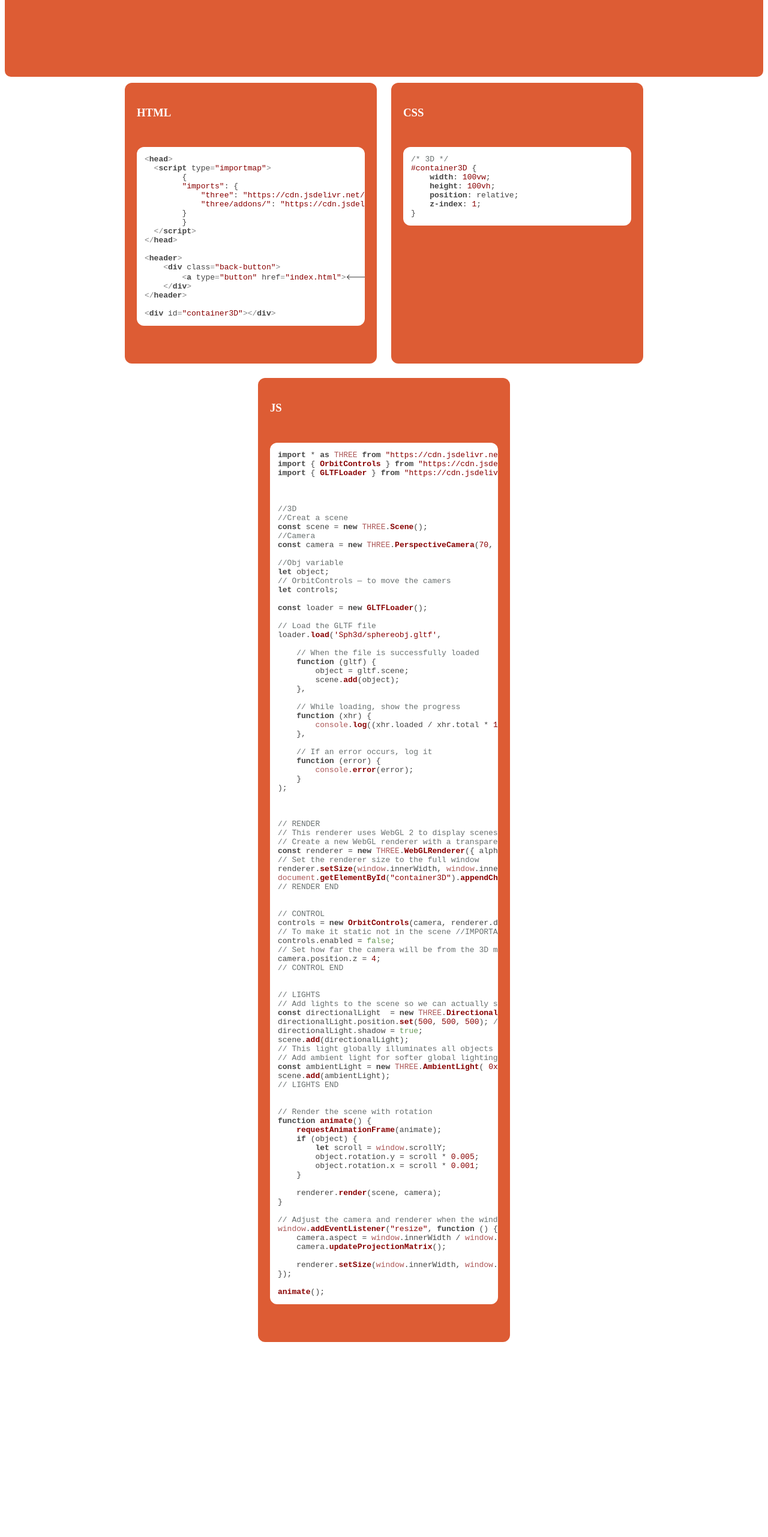
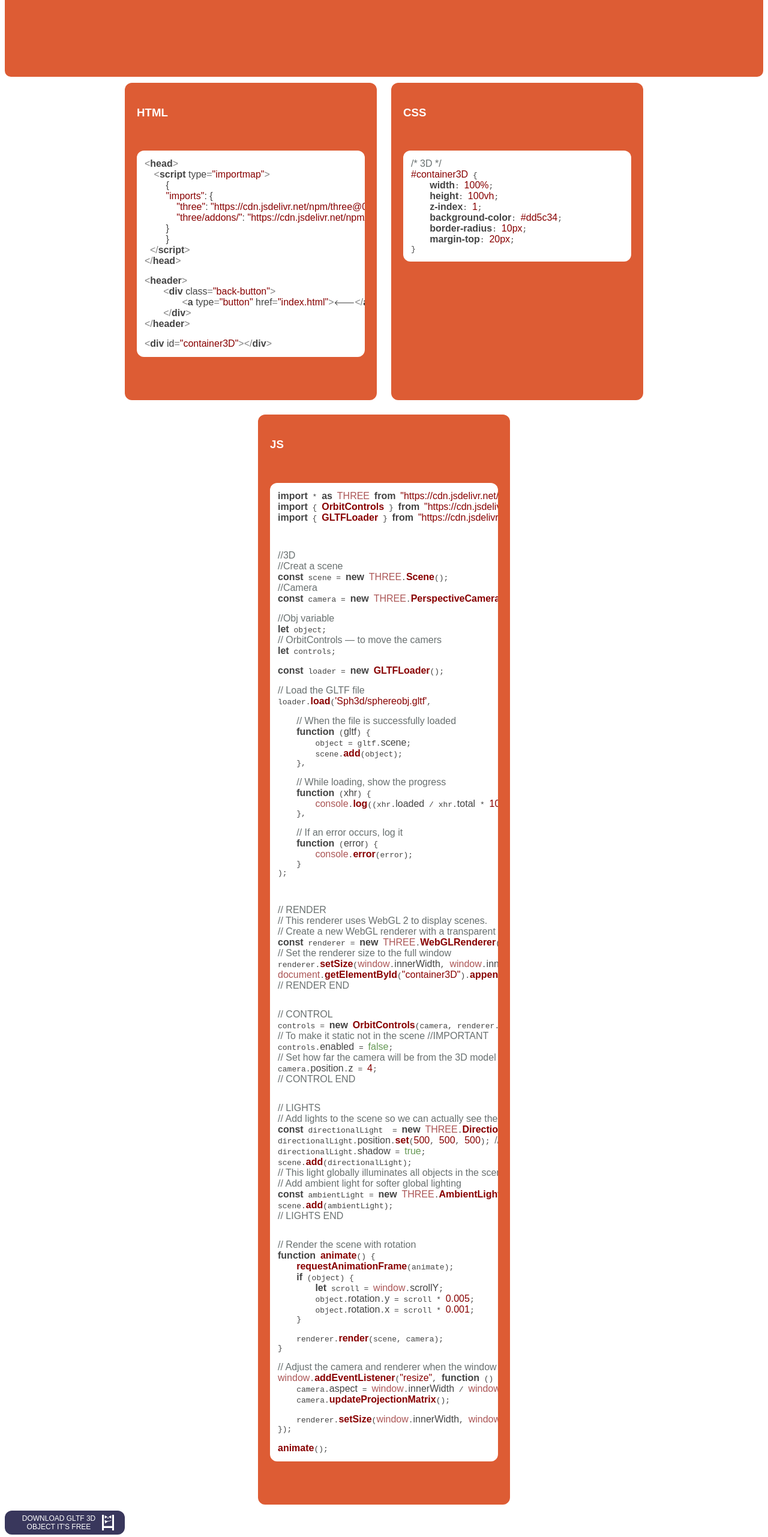
Before and after one commit to smuzaffarov/smuzaffarov.github.io, a website built with Vite: page third.html in a window 1280 px wide. Shown: the part 1140-3702 px from the top of the page at 60% size. Before the commit the page ends 3395 px from the top, so only its background shows below. Built offline with nearby package versions, Linux system fonts and the light colour scheme; a script that the page names is missing; a small style sheet from the web is missing.

Commit message:
Change Css and fixing bugs

```diff
--- a/cardStyle.css
+++ b/cardStyle.css
@@ -2,9 +2,12 @@
     box-sizing: border-box;
 }
 
+*:not(code) {
+    font-family: Arial, Helvetica, sans-serif !important;
+}
+
 h1 {
     color: white;
-    font-family: Arial, Helvetica, sans-serif;
 }
 
 header {
@@ -176,6 +179,8 @@ a.download-link {
     text-decoration: none;
     border-radius: 12px;
     transition: background-color 0.2s, transform 0.2s;
+    text-transform: uppercase;
+    font-size: 12px;
 
 }
 
@@ -207,6 +212,7 @@ a.download-link:hover {
 
 
 
+
 @media only screen and (max-width: 1264px) {
     header .back-button a{
         border: 2px solid #39375c;
--- a/first.html
+++ b/first.html
@@ -2,7 +2,8 @@
 <html lang="en">
     <head>
         <meta charset="UTF-8">
-        <title>Templates gallery</title>
+        <title>SEARCH BAR</title>
+        <link rel="icon" href="faviconwhiteback.svg">
         <link rel="stylesheet" href="cardStyle.css">
         <script src="main.js"></script>
 
--- a/third.html
+++ b/third.html
@@ -2,7 +2,8 @@
 <html lang="en">
     <head>
         <meta charset="UTF-8">
-        <title>Templates gallery</title>
+        <title>3D OBJECTS</title>
+        <link rel="icon" href="faviconwhiteback.svg">
         <link rel="stylesheet" href="cardStyle.css">
 
         <link rel="stylesheet" href="https://cdnjs.cloudflare.com/ajax/libs/highlight.js/11.11.1/styles/default.min.css">
@@ -68,10 +69,12 @@
                 <pre class="code-block">
                 <code class="language-css">/* 3D */
 #container3D {
-    width: 100vw;
+    width: 100%;
     height: 100vh;
-    position: relative;
     z-index: 1;
+    background-color: #dd5c34;
+    border-radius: 10px;
+    margin-top: 20px;
 }</code>
                 </pre>
             </div>
@@ -178,7 +181,9 @@ animate();</code>
             </div>
         </main>
         <footer>
-
+            <a class="download-link" href="/Sph3dZIP.zip" download>
+            Download gltf 3d Object it's free <img src="faviconsmile.svg" alt="" style="width: 20px;">
+            </a>
         </footer>
         <script type="module" src="mainFor3D.js"></script>
         <script type="module" src="mainFor3D_2.js"></script>
```
Also changed, not shown: fourth.html (+1 -2 lines), index.html (+2 -1 lines), second.html (+2 -1 lines), faviconsmile.svg (added), 3 other files.
